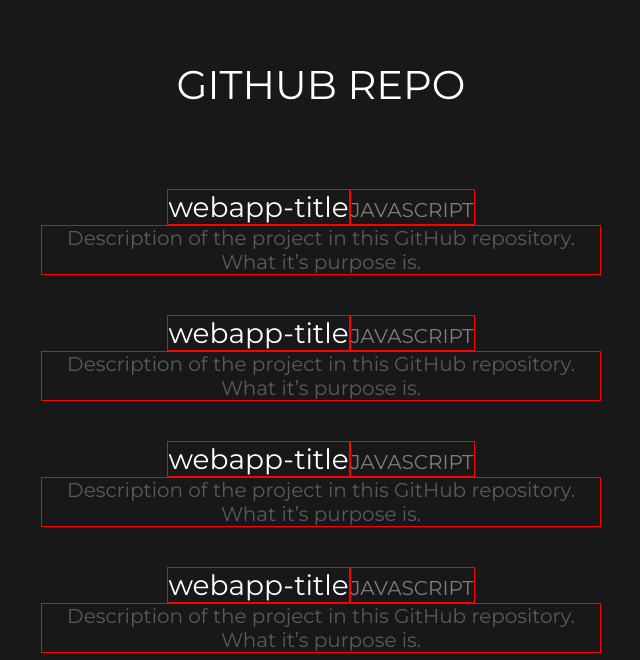
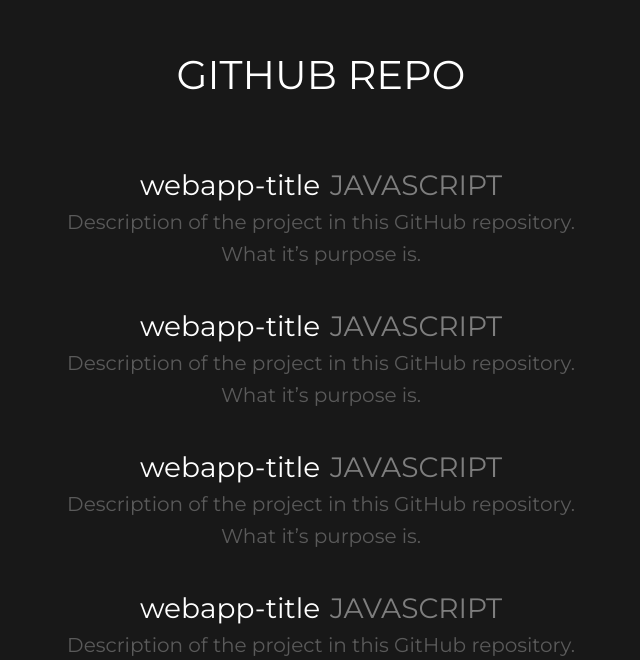
Before and after one commit to theineptdev/portfolio-v3, a Vue app: page / in a window 1280 px wide. Shown: the part 1620-2280 px from the top of the page, without its empty margins (319-959 px from the left). Built offline with nearby package versions, Linux system fonts and the light colour scheme.

Commit message:
hover desktop only + mobile canvas sizing issue

```diff
--- a/src/App.vue
+++ b/src/App.vue
@@ -84,9 +84,7 @@
   justify-content: center;
   align-items: center;
   cursor: pointer;
-}
-.btn-nav:hover {
-  color: white;
+  transition: 0.15s ease-in-out;
 }
 
 
@@ -104,21 +102,29 @@
   color: rgb(105, 105, 105);
   mix-blend-mode: difference; /* keep button visible */
   cursor: pointer;
-}
-.down-ico:hover {
-  color: white;
+  transition: 0.15s ease-in-out;
 }
 
 .navi {
   z-index: 2;
   visibility: hidden;
   opacity: 0%;
-  transition: visibility 0s linear 0s, opacity 300ms;
+  transition: 0.15s ease-in-out;
 }
 
 .top {
   visibility: visible;
   opacity: 100%;
-  transition: visibility 0s linear 0s, opacity 300ms;
+  transition: 0.15s ease-in-out;
+}
+
+@media only screen and (min-width: 768px) {
+  .btn-nav:hover {
+    color: white;
+  }
+
+  .down-ico:hover {
+    color: white;
+  }
 }
 </style>
--- a/src/components/Contact.vue
+++ b/src/components/Contact.vue
@@ -36,6 +36,8 @@
     font-size: 2.75em;
     color: rgb(112, 112, 112);
     padding: 0.75em;
+    transition: 0.15s ease-in-out;
+    cursor: pointer;
 }
 .links {
     display: flex;
@@ -46,7 +48,14 @@
     padding-left: 2em;
     padding-right: 2em;
     text-transform: uppercase;
+    transition: 0.15s ease-in-out;
 }
+
+@media only screen and (min-width: 768px) {
+    .email:hover {
+        color: white;
+    }
+
     .links a:hover {
         cursor: pointer;
     }
@@ -62,4 +71,5 @@
     .garden:hover {
         color: rgb(83, 218, 70);
     }
+}
 </style>
--- a/src/components/Navi.vue
+++ b/src/components/Navi.vue
@@ -61,14 +61,13 @@
     flex-direction: column;
     justify-content: center;
     text-align: center;
-    color: white;
     font-size: 3em;
     text-transform: lowercase;
     height: 10rem; /*rough estimate of selection height */
     cursor: pointer;
 }
-.sections a:hover {
-    color: rgba(255, 255, 255, 0.452);
+.sections a {
+    transition: 0.15s ease-in-out;
 }
 
 .links {
@@ -90,6 +89,12 @@
 
 .fa-ico {
     cursor: pointer;
+    transition: 0.15s ease-in-out;
+}
+
+@media only screen and (min-width: 768px) {
+    .sections a:hover {
+        color: rgba(255, 255, 255, 0.452);
     }
 
     .twitter .fa-ico:hover {
@@ -104,4 +109,5 @@
     .garden .fa-ico:hover {
         color: rgb(83, 218, 70);
     }
+}
 </style>
--- a/src/components/Works.vue
+++ b/src/components/Works.vue
@@ -2,7 +2,7 @@
     <div class="container">
         <div class="title">GitHub Repo</div>
         <div v-for="n in 4" :key="n">
-            <div class="repo-ref">
+        <div class="repo-ref">
             <div class="repo-title">webapp-title</div>
             <div class="repo-lang">javascript</div>
             <div class="repo-desc">Description of the project in this GitHub repository. What it’s purpose is.</div>
@@ -31,30 +31,37 @@
 .title {
     font-size: 2.5em;
     text-transform: uppercase;
-    padding: 2em;
+    padding: 1.75em;
 }
 
 .repo-ref {
     margin: 0 auto;
     max-width: 35em;
     padding-bottom: 2.5em;
+    line-height: 2em;
+    cursor: pointer;
 }
 .repo-title {
-    border: 1px solid red;
     font-size: 1.75em;
     text-transform: lowercase;
     display: inline-flex;
+    padding-right: 0.175em;
 }
 .repo-lang {
-    border: 1px solid red;
     font-size: 1.75em;
-    font-variant: small-caps;
+    text-transform: uppercase;
     color: rgb(126, 126, 126);
     display: inline-flex;
+    padding-left: 0.175em;
 }
 .repo-desc {
-    border: 1px solid red;
     font-size: 1.25em;
     color: rgb(90, 90, 90);
 }
+
+@media only screen and (min-width: 768px) {
+    .repo-ref:hover {
+        color: yellow;
+    }
+}
 </style>
```
Lines whose indentation alone changed are shown as unchanged.
